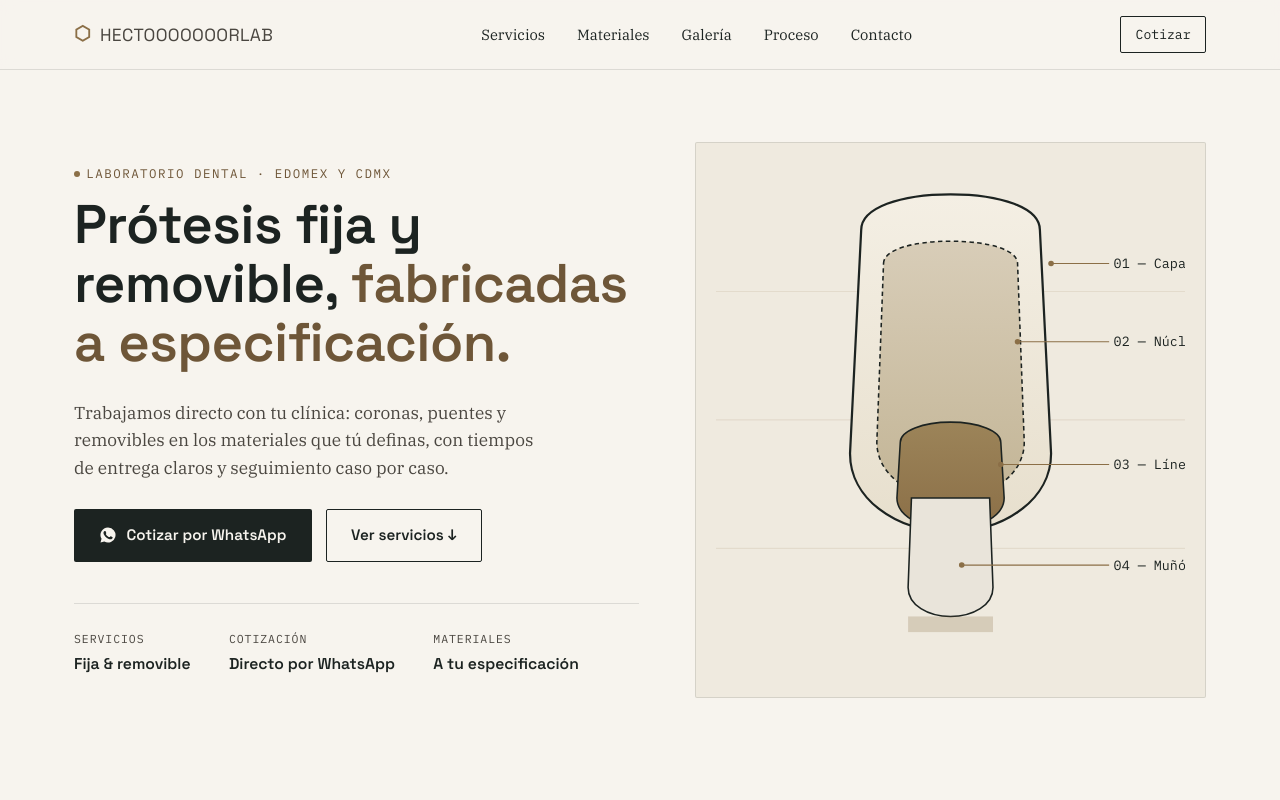
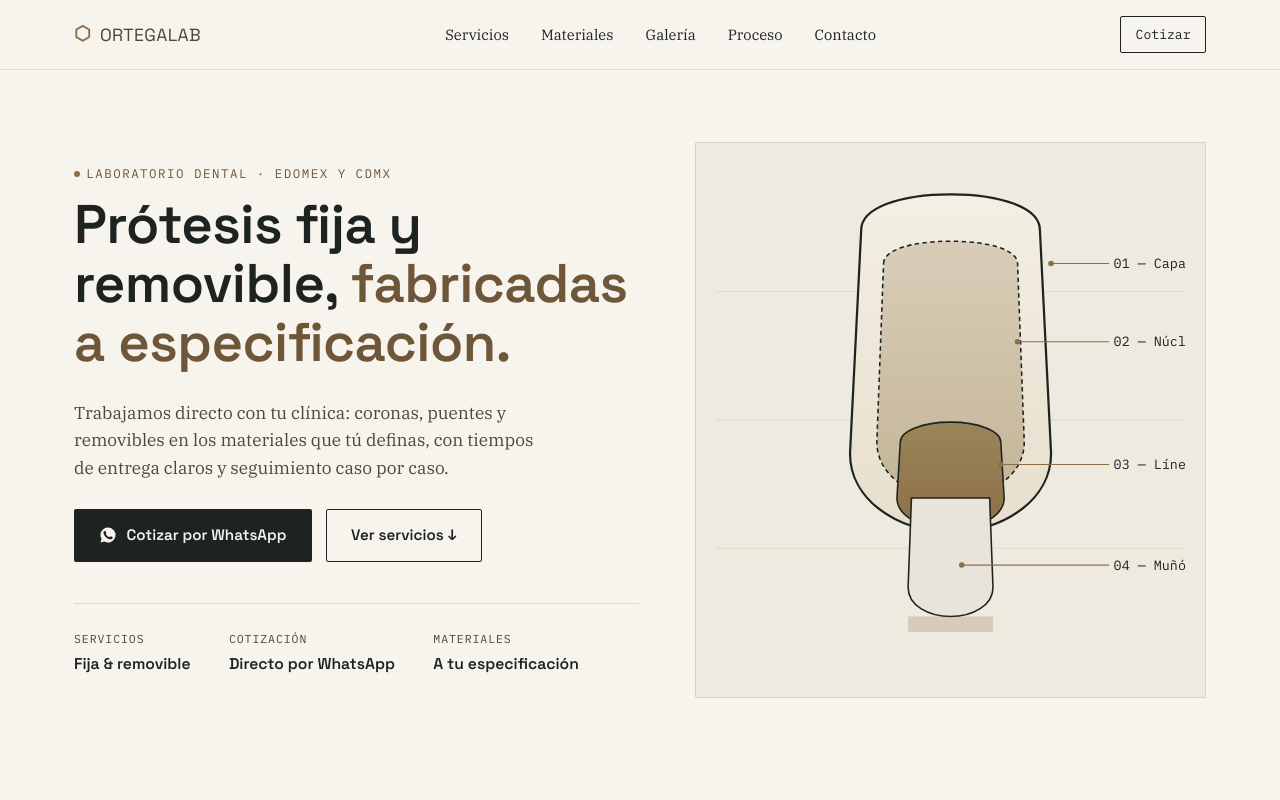
Before and after one commit to miguelISC02/laboratorio_dental, a plain HTML site: page site/index.html in a window 1280 px wide. Shown: the top 800 px of the page. Drawn offline with Linux system fonts and the light colour scheme; no server answers.

Commit message:
Versión completa

```diff
--- a/site/index.html
+++ b/site/index.html
@@ -17,7 +17,7 @@
   <div class="nav-inner">
     <a href="#top" class="nav-brand">
       <span class="nav-mark" aria-hidden="true">⬡</span>
-      <span class="thin">HECTOOOOOOOR<span class="nav-brand-text">LAB</span></span>
+      <span class="thin">ORTEGA<span class="nav-brand-text">LAB</span></span>
     </a>
     <nav class="nav-links" aria-label="Navegación principal">
       <a href="#servicios">Servicios</a>
```
